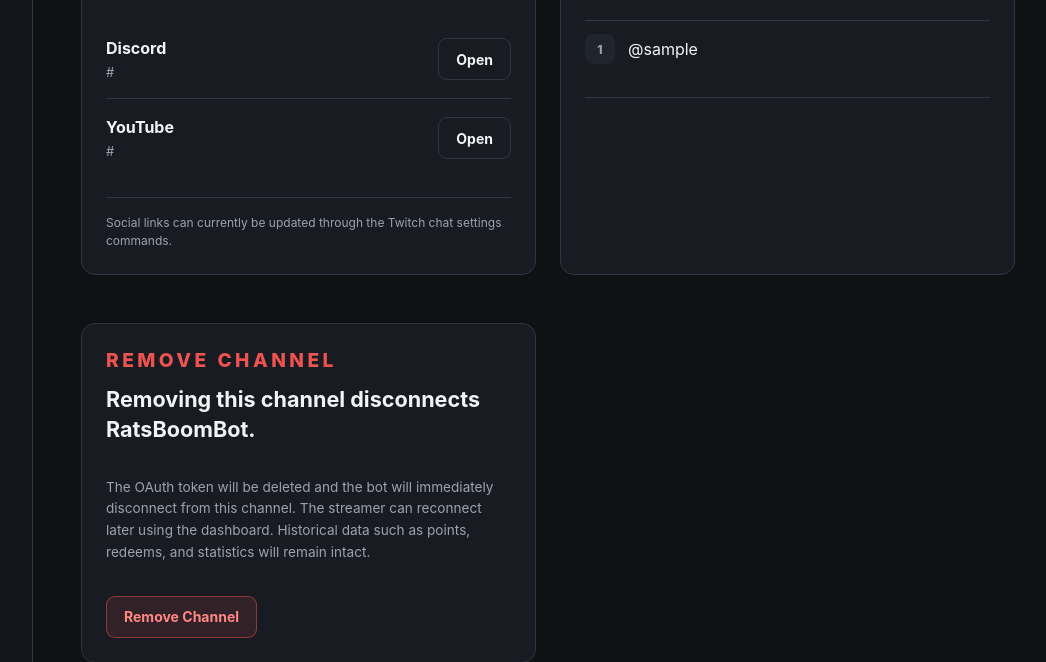
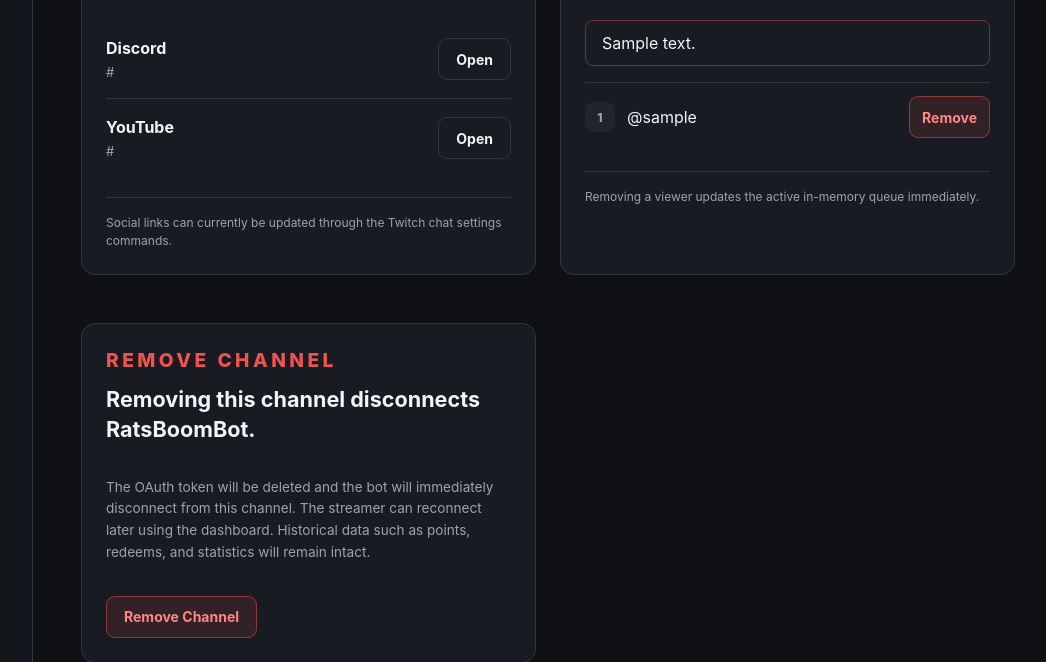
Before and after one commit to Akaing1/RatsBoomBot, a FastAPI app: template web/templates/channel_details.html in a window 1280 px wide. Shown: the part 426-1088 px from the top of the page, without its empty margins (217-1263 px from the left). Run offline with FastAPI, Linux system fonts and the light colour scheme; the template is opened without the code that fills it: most values are stand-ins (such as "Sample title", 1, 10 or a date in 2020); grey boxes marked "Sample" are stand-in pictures.

Commit message:
update viewer queue bot

```diff
--- a/web/static/css/style.css
+++ b/web/static/css/style.css
@@ -597,3 +597,34 @@ body.login-page {
         padding-left: 62px;
     }
 }
+
+.queue-list-item {
+    display: flex;
+    align-items: center;
+    justify-content: space-between;
+    gap: 1rem;
+}
+
+.queue-user {
+    display: flex;
+    align-items: center;
+    gap: 0.75rem;
+}
+
+.button.compact {
+    padding: 0.45rem 0.75rem;
+}
+
+.queue-feedback {
+    margin-bottom: 1rem;
+    padding: 0.75rem 1rem;
+    border-radius: 0.5rem;
+}
+
+.queue-feedback.success {
+    border: 1px solid rgba(70, 180, 110, 0.45);
+}
+
+.queue-feedback.error {
+    border: 1px solid rgba(220, 80, 80, 0.45);
+}
--- a/web/templates/channel_details.html
+++ b/web/templates/channel_details.html
@@ -167,12 +167,52 @@
             </span>
         </div>
 
+        {% if queue_message %}
+            <div
+                class="queue-feedback {% if queue_result == 'removed' %}success{% else %}error{% endif %}"
+            >
+                {{ queue_message }}
+            </div>
+        {% endif %}
+
         {% if queue_users %}
             <ol class="queue-list">
                 {% for username in queue_users %}
-                    <li>
-                        <span class="queue-position">{{ loop.index }}</span>
-                        <span>@{{ username }}</span>
+                    <li class="queue-list-item">
+                        <div class="queue-user">
+                            <span class="queue-position">
+                                {{ loop.index }}
+                            </span>
+
+                            <span>
+                                @{{ username }}
+                            </span>
+                        </div>
+
+                        <form
+                            method="post"
+                            action="/channels/{{ broadcaster.id }}/viewer-queue/remove"
+                            onsubmit="return confirm('Remove @{{ username }} from position {{ loop.index }}?');"
+                        >
+                            <input
+                                type="hidden"
+                                name="csrf_token"
+                                value="{{ csrf_token }}"
+                            >
+
+                            <input
+                                type="hidden"
+                                name="position"
+                                value="{{ loop.index }}"
+                            >
+
+                            <button
+                                class="button danger compact"
+                                type="submit"
+                            >
+                                Remove
+                            </button>
+                        </form>
                     </li>
                 {% endfor %}
             </ol>
@@ -191,7 +231,7 @@
         {% endif %}
 
         <p class="panel-note">
-
+            Removing a viewer updates the active in-memory queue immediately.
         </p>
     </section>
     <section class="panel danger-zone">
```
Also changed, not shown: web/routers/channels.py (+78 -1 lines).
